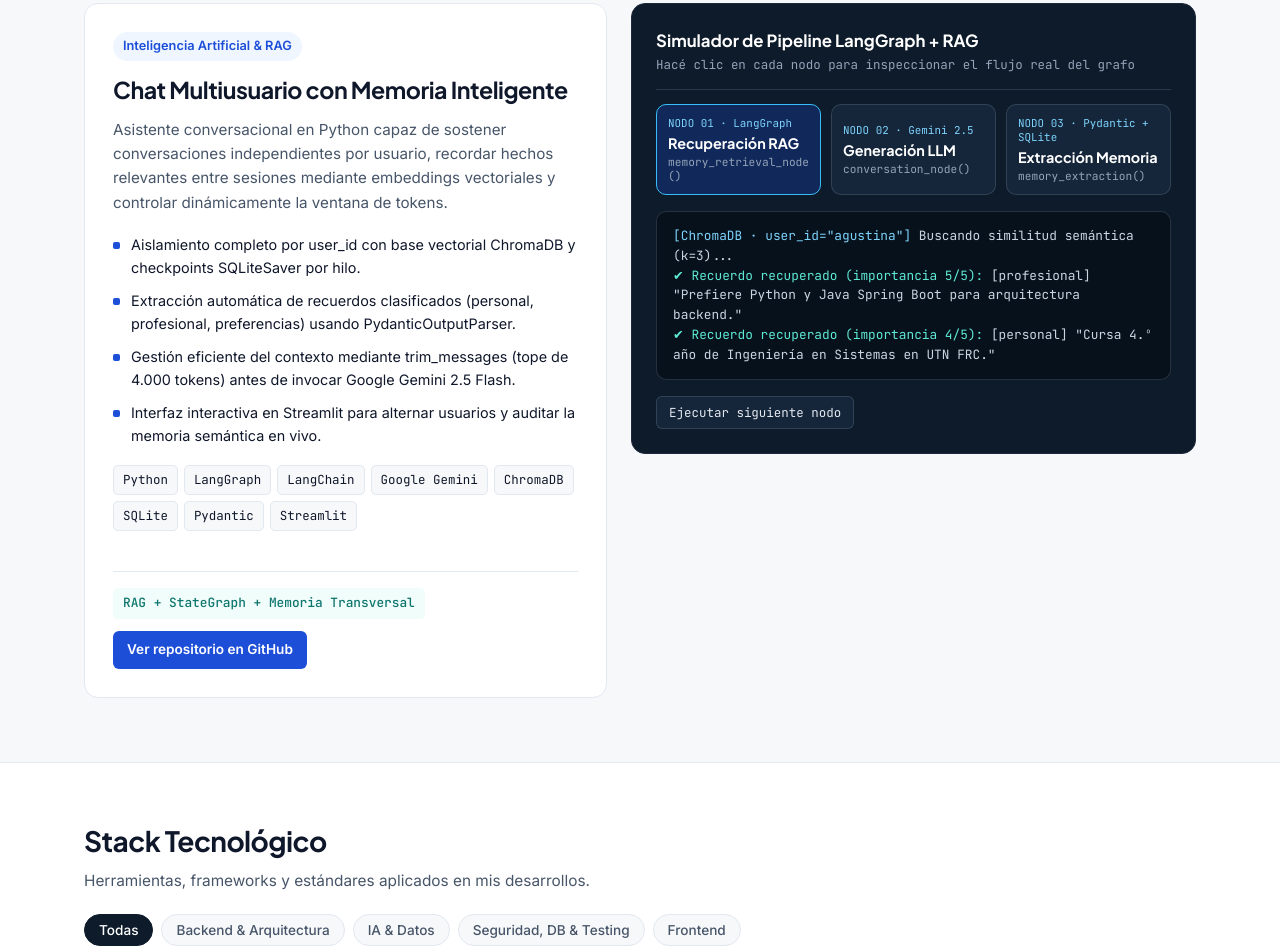
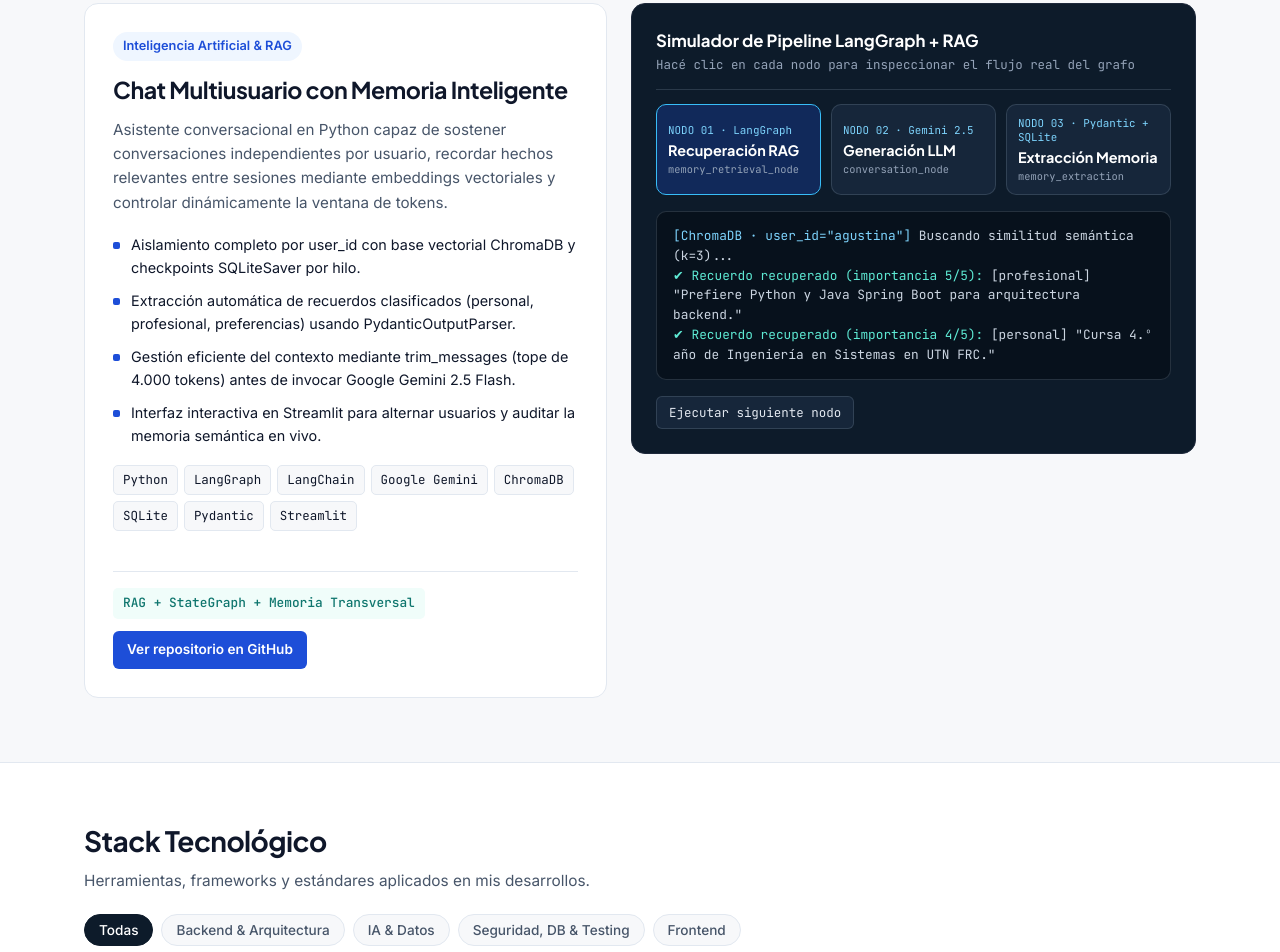
Before and after one commit to agusardiles2202/agusardiles2202.github.io, a plain HTML site: page index.html in a window 1280 px wide. Shown: the part 1012-1964 px from the top of the page. Drawn offline with Linux system fonts and the light colour scheme.

Commit message:
polish: ajustar tamaño de fuente de nodos en simulador

```diff
--- a/app.js
+++ b/app.js
@@ -138,7 +138,7 @@ function renderChatLab() {
           <button type="button" class="pipe-node ${idx === chatStep ? "active" : ""}" data-chat-step="${idx}">
             <span class="pipe-node-tag">${n.tag}</span>
             <span class="pipe-node-name">${n.title}</span>
-            <span class="pipe-node-fn">${n.fn}()</span>
+            <span class="pipe-node-fn">${n.fn}</span>
           </button>
         `).join("")}
       </div>
--- a/styles.css
+++ b/styles.css
@@ -638,7 +638,7 @@ button:focus-visible {
 
 .pipe-node-fn {
   font-family: var(--font-mono);
-  font-size: 0.7rem;
+  font-size: 0.65rem;
   color: #94A3B8;
   display: block;
   margin-top: 3px;
```
